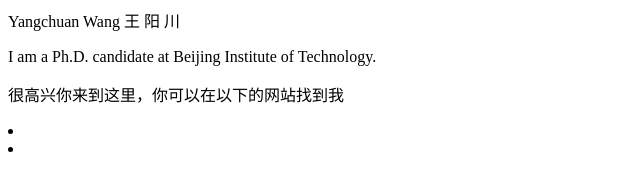
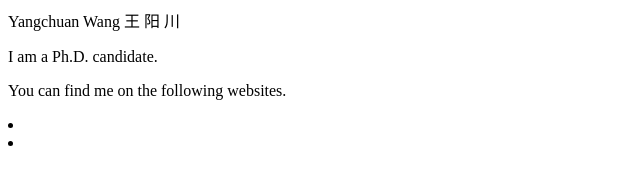
Before and after one commit to tHappo/tHappo.github.io, a plain HTML site: page index.html in a window 1280 px wide. Shown: the whole page, without its empty margins (0-640 px from the left). Drawn offline with Linux system fonts and the light colour scheme.

Commit message:
Update index.html

```diff
--- a/index.html
+++ b/index.html
@@ -1,6 +1,7 @@
 <p>Yangchuan Wang   王 阳 川</p>
-<p>I am a Ph.D. candidate at Beijing Institute of Technology. </p>
-<p>很高兴你来到这里，你可以在以下的网站找到我</p>
+<p>I am a Ph.D. candidate. </p>
+
+<p>You can find me on the following websites.</p>
 
 <u1>
   <li></li>
```
